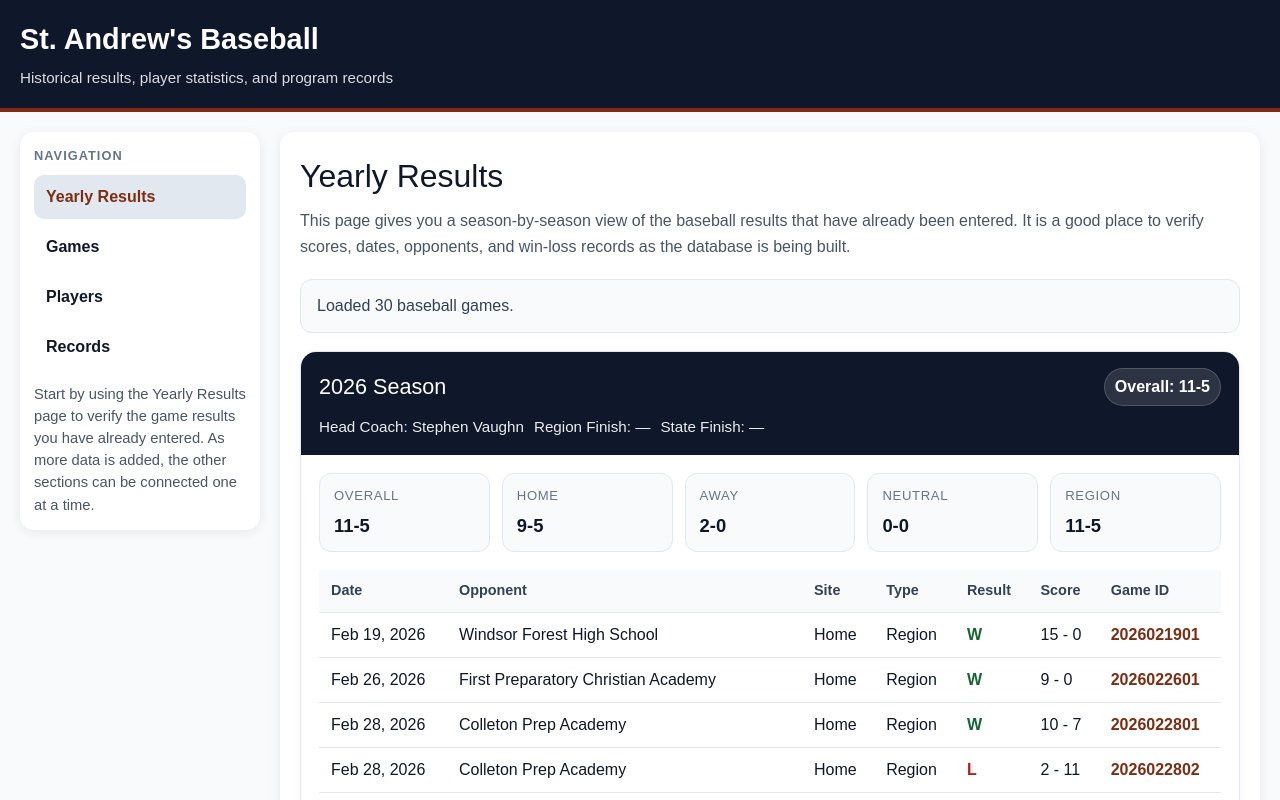
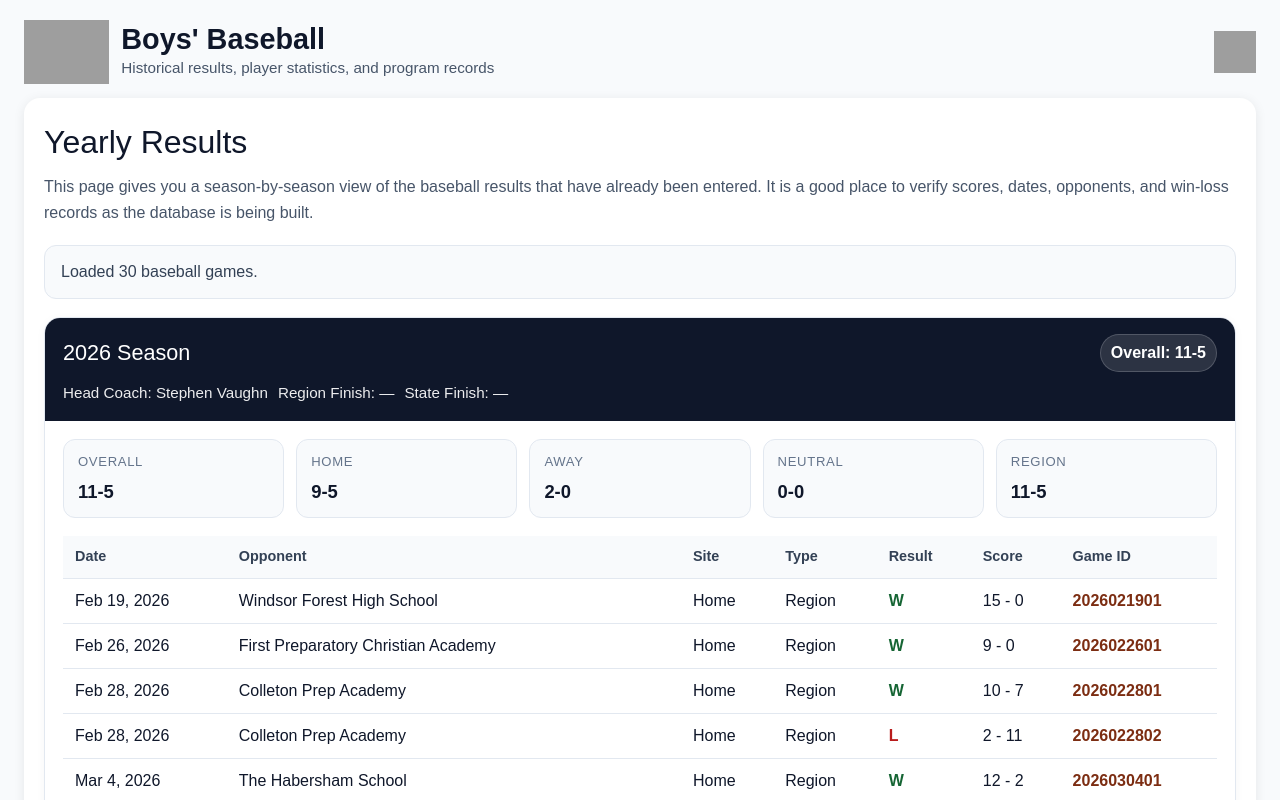
Before and after one commit to newonda1/st-andrews-basketball, a React (Vite) app: page /athletics/boys/baseball in a window 1280 px wide. Shown: the top 800 px of the page. Built offline with nearby package versions, Linux system fonts and the light colour scheme; grey boxes are pictures that could not be loaded.

Commit message:
Update BoysBaseballApp.jsx

```diff
--- a/src/boys/baseball/BoysBaseballApp.jsx
+++ b/src/boys/baseball/BoysBaseballApp.jsx
@@ -1,7 +1,5 @@
-
-
-import React from "react";
-import { NavLink, Route, Routes, Navigate } from "react-router-dom";
+import React, { useMemo, useState } from "react";
+import { Link, NavLink, Route, Routes, Navigate } from "react-router-dom";
 import YearlyResults from "./pages/YearlyResults";
 
 const styles = {
@@ -11,46 +9,117 @@ const styles = {
     color: "#0f172a",
     fontFamily: "Arial, Helvetica, sans-serif",
   },
-  header: {
-    background: "#0f172a",
-    color: "white",
-    padding: "18px 20px",
-    borderBottom: "4px solid #7c2d12",
+  topBar: {
+    display: "flex",
+    justifyContent: "space-between",
+    alignItems: "center",
+    padding: "20px 24px 14px",
   },
-  headerTitle: {
+  logoLink: {
+    display: "flex",
+    alignItems: "center",
+    gap: "12px",
+    textDecoration: "none",
+    color: "#0f172a",
+  },
+  logo: {
+    height: "64px",
+    width: "auto",
+    display: "block",
+  },
+  titleWrap: {
+    display: "flex",
+    flexDirection: "column",
+    gap: "2px",
+  },
+  title: {
     margin: 0,
     fontSize: "1.8rem",
     fontWeight: 700,
+    lineHeight: 1.1,
   },
-  headerSubtitle: {
-    margin: "6px 0 0",
+  subtitle: {
+    margin: 0,
     fontSize: "0.95rem",
-    opacity: 0.85,
+    color: "#475569",
   },
-  contentWrap: {
-    display: "grid",
-    gridTemplateColumns: "240px 1fr",
-    gap: "20px",
+  menuButton: {
+    border: "none",
+    background: "transparent",
+    padding: 0,
+    cursor: "pointer",
+    display: "flex",
+    alignItems: "center",
+    justifyContent: "center",
+  },
+  menuIcon: {
+    width: "42px",
+    height: "42px",
+    display: "block",
+  },
+  content: {
     maxWidth: "1300px",
     margin: "0 auto",
+    padding: "0 24px 24px",
+  },
+  main: {
+    background: "white",
+    borderRadius: "16px",
+    boxShadow: "0 2px 12px rgba(0,0,0,0.08)",
     padding: "20px",
+    minHeight: "520px",
+  },
+  overlay: {
+    position: "fixed",
+    inset: 0,
+    background: "rgba(15, 23, 42, 0.4)",
+    zIndex: 40,
   },
   sidebar: {
+    position: "fixed",
+    top: 0,
+    right: 0,
+    width: "340px",
+    maxWidth: "92vw",
+    height: "100vh",
     background: "white",
-    borderRadius: "14px",
-    boxShadow: "0 2px 12px rgba(0,0,0,0.08)",
-    padding: "14px",
-    height: "fit-content",
+    boxShadow: "-4px 0 18px rgba(0,0,0,0.16)",
+    padding: "22px 18px 26px",
+    overflowY: "auto",
+    zIndex: 50,
+  },
+  sidebarHeader: {
+    display: "flex",
+    justifyContent: "space-between",
+    alignItems: "center",
+    marginBottom: "18px",
   },
   sidebarTitle: {
+    margin: 0,
+    fontSize: "1.2rem",
+    fontWeight: 700,
+  },
+  closeButton: {
+    border: "1px solid #cbd5e1",
+    background: "white",
+    color: "#0f172a",
+    borderRadius: "10px",
+    padding: "6px 10px",
+    cursor: "pointer",
+    fontWeight: 700,
+  },
+  menuSection: {
+    marginBottom: "20px",
+  },
+  menuSectionTitle: {
     margin: "0 0 10px",
-    fontSize: "0.8rem",
-    fontWeight: 700,
+    fontSize: "0.78rem",
     textTransform: "uppercase",
     letterSpacing: "0.08em",
     color: "#64748b",
+    fontWeight: 700,
   },
-  navItem: {
+  menuLink: {
     display: "block",
     padding: "10px 12px",
     borderRadius: "10px",
@@ -59,22 +128,15 @@ const styles = {
     fontWeight: 600,
     marginBottom: "6px",
   },
-  navItemActive: {
+  menuLinkActive: {
     background: "#e2e8f0",
     color: "#7c2d12",
   },
-  note: {
-    marginTop: "14px",
+  menuNote: {
+    margin: "10px 2px 0",
     fontSize: "0.92rem",
-    lineHeight: 1.5,
+    lineHeight: 1.6,
     color: "#475569",
-  },
-  main: {
-    background: "white",
-    borderRadius: "14px",
-    boxShadow: "0 2px 12px rgba(0,0,0,0.08)",
-    padding: "20px",
-    minHeight: "500px",
   },
   placeholderTitle: {
     marginTop: 0,
@@ -97,81 +159,214 @@ function PlaceholderPage({ title, text }) {
 }
 
 export default function BoysBaseballApp() {
-  const navLinks = [
-    { to: "/athletics/boys/baseball", label: "Yearly Results" },
-    { to: "/athletics/boys/baseball/games", label: "Games" },
-    { to: "/athletics/boys/baseball/players", label: "Players" },
-    { to: "/athletics/boys/baseball/records", label: "Records" },
-  ];
+  const [menuOpen, setMenuOpen] = useState(false);
 
-  return (
-    <div style={styles.page}>
-      <header style={styles.header}>
-        <h1 style={styles.headerTitle}>St. Andrew&apos;s Baseball</h1>
-        <p style={styles.headerSubtitle}>
-          Historical results, player statistics, and program records
-        </p>
-      </header>
+  const menuSections = useMemo(
+    () => [
+      {
+        title: "Results",
+        links: [
+          {
+            to: "/athletics/boys/baseball",
+            label: "Full Year-by-Year Results",
+            end: true,
+          },
+          {
+            to: "/athletics/boys/baseball/opponent-history",
+            label: "Opponent Game History",
+          },
+        ],
+      },
+      {
+        title: "Team Stats",
+        links: [
+          {
+            to: "/athletics/boys/baseball/team-stats",
+            label: "Full Team Stats",
+          },
+          {
+            to: "/athletics/boys/baseball/team-records/single-game",
+            label: "Team Records (Single Game)",
+          },
+          {
+            to: "/athletics/boys/baseball/team-records/season",
+            label: "Team Records (Season)",
+          },
+        ],
+      },
+      {
+        title: "Individual Stats",
+        links: [
+          {
+            to: "/athletics/boys/baseball/career-stats",
+            label: "Full Career Stats",
+          },
+          {
+            to: "/athletics/boys/baseball/player-records/single-game",
+            label: "Single Game Records",
+          },
+          {
+            to: "/athletics/boys/baseball/player-records/season",
+            label: "Season Records",
+          },
+        ],
+      },
+    ],
+    []
+  );
 
-      <div style={styles.contentWrap}>
-        <aside style={styles.sidebar}>
-          <div style={styles.sidebarTitle}>Navigation</div>
-
-          {navLinks.map((item) => (
+  const renderMenuLink = (item) => (
     <NavLink
       key={item.to}
       to={item.to}
-              end={item.to === "/athletics/boys/baseball"}
+      end={item.end}
+      onClick={() => setMenuOpen(false)}
       style={({ isActive }) => ({
-                ...styles.navItem,
-                ...(isActive ? styles.navItemActive : {}),
+        ...styles.menuLink,
+        ...(isActive ? styles.menuLinkActive : {}),
       })}
     >
       {item.label}
     </NavLink>
-          ))}
+  );
 
-          <p style={styles.note}>
-            Start by using the Yearly Results page to verify the game results you
-            have already entered. As more data is added, the other sections can
-            be connected one at a time.
+  return (
+    <div style={styles.page}>
+      <div style={styles.topBar}>
+        <Link to="/athletics" style={styles.logoLink}>
+          <img
+            src="/images/common/logo.png"
+            alt="St. Andrew's Athletics"
+            style={styles.logo}
+          />
+          <div style={styles.titleWrap}>
+            <h1 style={styles.title}>Boys&apos; Baseball</h1>
+            <p style={styles.subtitle}>
+              Historical results, player statistics, and program records
             </p>
-        </aside>
+          </div>
+        </Link>
 
+        <button
+          type="button"
+          aria-label="Open baseball navigation"
+          style={styles.menuButton}
+          onClick={() => setMenuOpen(true)}
+        >
+          <img
+            src="/images/common/button.png"
+            alt=""
+            aria-hidden="true"
+            style={styles.menuIcon}
+          />
+        </button>
+      </div>
+
+      <div style={styles.content}>
         <main style={styles.main}>
           <Routes>
             <Route index element={<YearlyResults />} />
             <Route
-              path="games"
+              path="opponent-history"
               element={
                 <PlaceholderPage
-                  title="Games"
-                  text="This section will eventually hold the baseball schedule, game results, and links to individual game detail pages."
+                  title="Opponent Game History"
+                  text="This page will eventually show the full game history against each baseball opponent in the database."
                 />
               }
             />
             <Route
-              path="players"
+              path="team-stats"
               element={
                 <PlaceholderPage
-                  title="Players"
-                  text="This section will eventually connect to baseball player pages once enough player statistics have been entered."
+                  title="Full Team Stats"
+                  text="This page will eventually summarize season-by-season baseball team statistics once more game data has been entered."
                 />
               }
             />
             <Route
-              path="records"
+              path="team-records/single-game"
               element={
                 <PlaceholderPage
-                  title="Records"
-                  text="This section will eventually hold baseball program records after the historical stat database is built out further."
+                  title="Team Records (Single Game)"
+                  text="This page will eventually list baseball team single-game records."
                 />
               }
             />
-            <Route path="*" element={<Navigate to="/athletics/boys/baseball" replace />} />
+            <Route
+              path="team-records/season"
+              element={
+                <PlaceholderPage
+                  title="Team Records (Season)"
+                  text="This page will eventually list baseball team season records."
+                />
+              }
+            />
+            <Route
+              path="career-stats"
+              element={
+                <PlaceholderPage
+                  title="Full Career Stats"
+                  text="This page will eventually show baseball career statistics for individual players."
+                />
+              }
+            />
+            <Route
+              path="player-records/single-game"
+              element={
+                <PlaceholderPage
+                  title="Single Game Records"
+                  text="This page will eventually show baseball individual single-game records."
+                />
+              }
+            />
+            <Route
+              path="player-records/season"
+              element={
+                <PlaceholderPage
+                  title="Season Records"
+                  text="This page will eventually show baseball individual season records."
+                />
+              }
+            />
+            <Route
+              path="*"
+              element={<Navigate to="/athletics/boys/baseball" replace />}
+            />
           </Routes>
         </main>
       </div>
+
+      {menuOpen && (
+        <>
+          <div style={styles.overlay} onClick={() => setMenuOpen(false)} />
+          <aside style={styles.sidebar}>
+            <div style={styles.sidebarHeader}>
+              <h2 style={styles.sidebarTitle}>Boys&apos; Baseball</h2>
+              <button
+                type="button"
+                style={styles.closeButton}
+                onClick={() => setMenuOpen(false)}
+              >
+                Close
+              </button>
+            </div>
+
+            {menuSections.map((section) => (
+              <div key={section.title} style={styles.menuSection}>
+                <h3 style={styles.menuSectionTitle}>{section.title}</h3>
+                {section.links.map(renderMenuLink)}
+              </div>
+            ))}
+
+            <p style={styles.menuNote}>
+              Use the Year-by-Year Results page first to verify that the games
+              you have already entered are displaying correctly. The other pages
+              can be connected as the baseball database grows.
+            </p>
+          </aside>
+        </>
+      )}
     </div>
   );
 }
```
Lines whose indentation alone changed are shown as unchanged.
